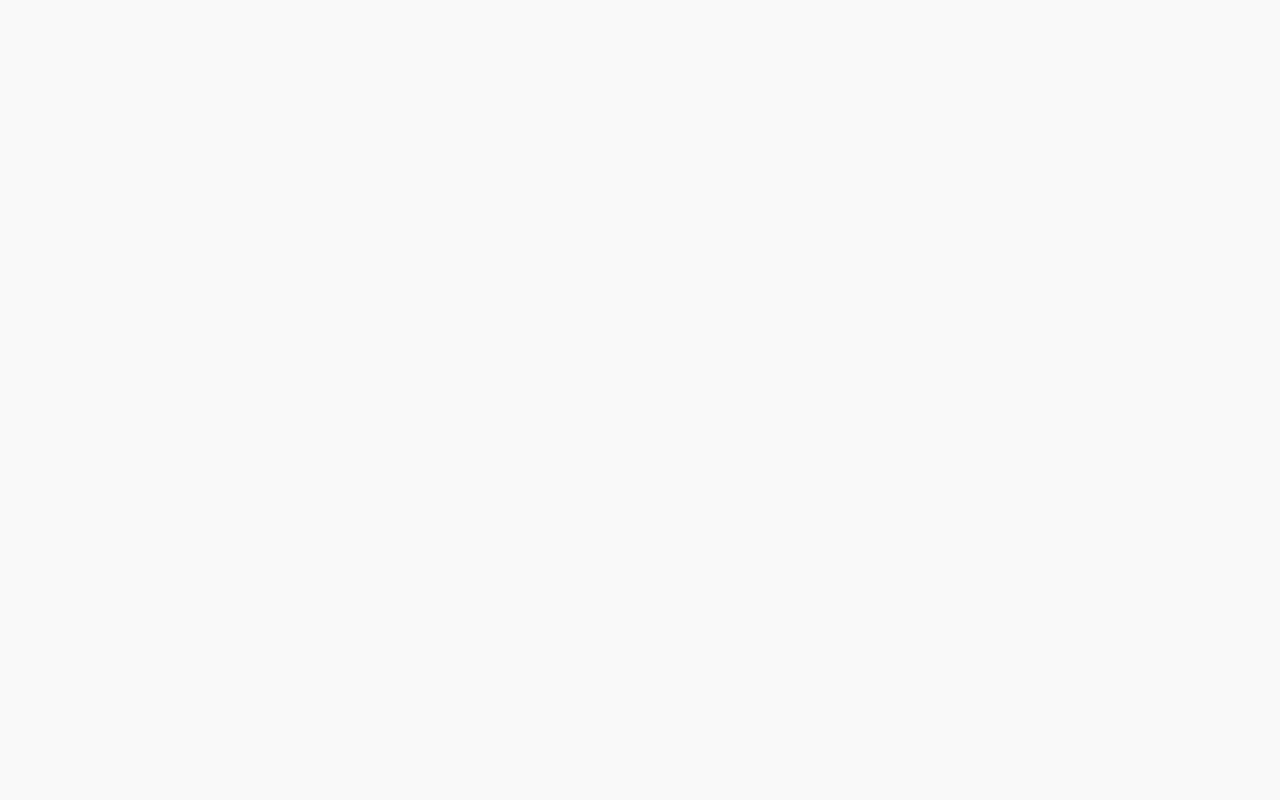
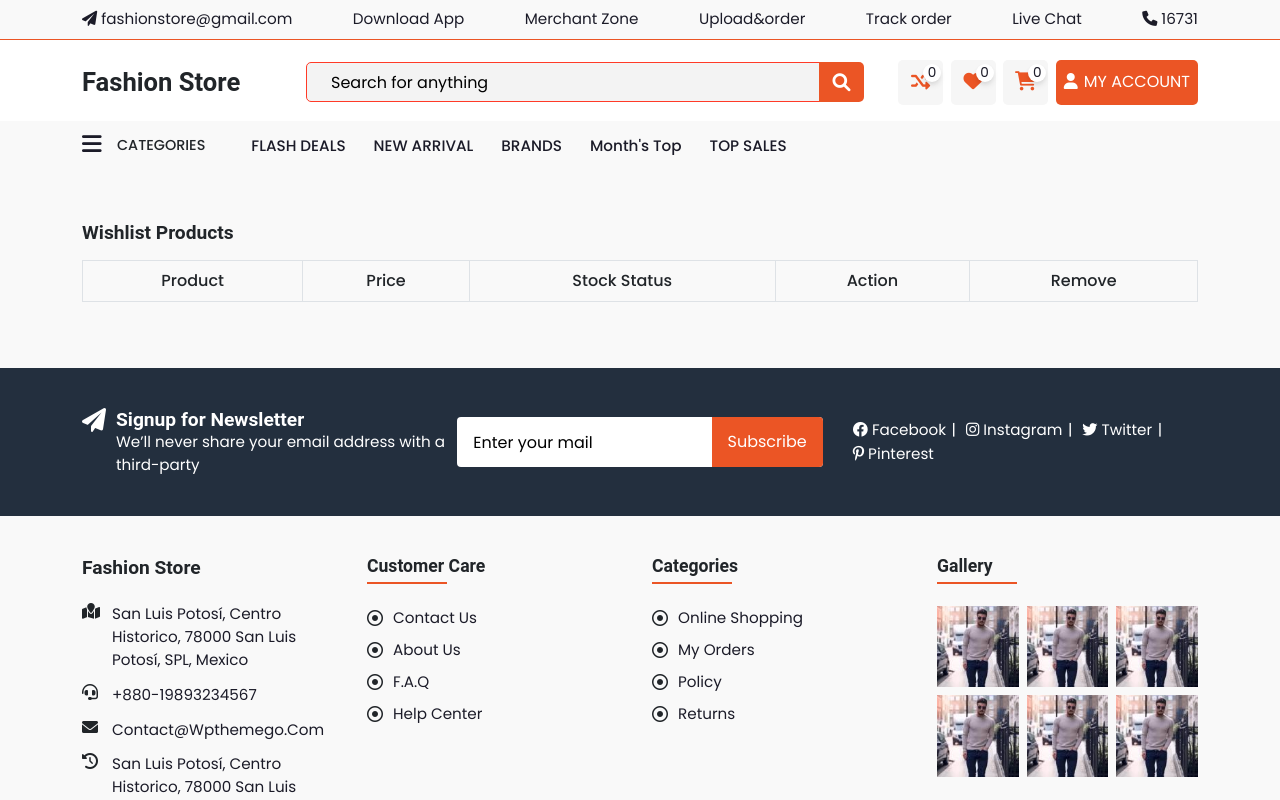
Before and after one commit to mehediemon007/Fashion_Store, a React (Create React App) app: page /wishlist in a window 1280 px wide. Before the commit this address had no page. Shown: the top 800 px of the page. Built offline with nearby package versions, Linux system fonts and the light colour scheme.

Commit message:
wishlist

```diff
--- a/src/App.css
+++ b/src/App.css
@@ -1111,6 +1111,48 @@ label{
   border-radius: 4px 30% 30% 4px;
 }
 
+/* Wish List */
+
+.table>:not(:first-child){
+  border-top: none !important;
+}
+
+.wishlist-table th{
+  font-weight: var(--font-weight-medium);
+  padding: 8px 16px;
+  text-align: center;
+  vertical-align: middle;
+  border-bottom: none;
+}
+
+.wishlist-table td{
+  text-align: center;
+  vertical-align: middle;
+  padding: 0 10px;
+}
+
+.wish-product{
+  display: grid;
+  grid-template-columns: 150px 1fr;
+  align-items: center;
+  grid-column-gap: 16px;
+}
+
+.wish-product .product-image{
+  border-right: 1px solid #d3d3d3;
+  padding: 8px;
+}
+
+.wish-product .product-image img{
+  width: 70px;
+  height: 70px;
+}
+
+.del-wishlist{
+  color: #f34848;
+  cursor: pointer;
+}
+
 /* Footer */
 
 .footer-top{
--- a/src/components/Header/Mainnav.jsx
+++ b/src/components/Header/Mainnav.jsx
@@ -11,7 +11,7 @@ const Mainnav = () => {
     const [totalPrice, setTotal] = useState(0)
 
     const {cart} = useSelector(state => state.cart)
-    const {totalQty} = useSelector(state => state.wishList)
+    const {wishQty} = useSelector(state => state.wishList)
     const {compQty} = useSelector(state => state.compareList)
 
     const [stickyClass, setStickyClass] = useState(false);
@@ -62,7 +62,7 @@ const Mainnav = () => {
                         <div className="col-auto">
                             <div className="nav-right d-flex justify-content-between align-items-center">
                                 <div className='nav-icon'><Link to="#"><span className='count'>{compQty}</span><i className="fa-solid fa-shuffle"></i></Link></div>
-                                <div className='nav-icon'><Link to="#"><span className='count'>{totalQty}</span><i className="fas fa-heart"></i></Link></div>
+                                <div className='nav-icon'><Link to="/wishlist"><span className='count'>{wishQty}</span><i className="fas fa-heart"></i></Link></div>
                                 <div className="nav-cart shopping-cart nav-icon" onClick={()=> showCart(!openCart)}>
                                     <span className='count'>{cart.length}</span>
                                     <i className="fas fa-shopping-cart"></i>
--- /dev/null
+++ b/src/pages/WishList.jsx
@@ -0,0 +1,65 @@
+import React from 'react';
+import Header from '../components/Header/Header'
+import Footer from '../footer/Footer';
+import { useDispatch, useSelector } from 'react-redux';
+import { addToCart, removeFromWishList } from '../redux/actions';
+
+const WishList = () => {
+
+    let dispatch = useDispatch()
+
+    const {wishList} = useSelector(state => state.wishList);
+
+    return (
+        <>
+            <Header/>
+            <main className="fs-main-content">
+                <div className="container">
+                    <div className="fs-wishlist sec-spacer-50">
+                        <h4 className='mb-3'>Wishlist Products</h4>
+                        <div className="row">
+                            <div className="col-12">
+                                <div className="table-responsive">
+                                    <table className="table table-bordered wishlist-table">
+                                        <thead>
+                                            <tr>
+                                                <th colSpan={2}>Product</th>
+                                                <th>Price</th>
+                                                <th>Stock Status</th>
+                                                <th>Action</th>
+                                                <th>Remove</th>
+                                            </tr>
+                                        </thead>
+                                        <tbody>
+                                            {wishList.map((item,index)=> (
+                                                <tr key={index}>
+                                                    <td colSpan={2}>
+                                                        <div className="wish-product">
+                                                            <div className="product-image">
+                                                                <img src={`images/products/${item.thumbnail}`} alt={item.alt} />
+                                                            </div>
+                                                            <div className="product-name">
+                                                                <p>{item.name}</p>
+                                                            </div>
+                                                        </div>
+                                                    </td>
+                                                    <td>&#2547; {item.price}</td>
+                                                    <td className='text-success'>In Stock</td>
+                                                    <td><button className='btn btn-primary' onClick={()=> dispatch(addToCart(item))}>Add Cart</button></td>
+                                                    <td><span className='del-wishlist' onClick={()=> dispatch(removeFromWishList(item.id))}><i className="fa-solid fa-trash-can"></i></span></td>
+                                                </tr>
+                                            ))}
+                                        </tbody>
+                                    </table>
+                                </div>
+                            </div>
+                        </div>
+                    </div>
+                </div>
+            </main>
+            <Footer/>
+        </>
+    )
+}
+
+export default WishList
--- a/src/redux/reducers/wishReducer.js
+++ b/src/redux/reducers/wishReducer.js
@@ -2,7 +2,7 @@ import * as actionTypes from '../actionTypes';
 
 const INITIAL_STATE = {
     wishList:[],
-    totalQty:0
+    wishQty:0
 }
 
 const wishReducer = (state = INITIAL_STATE,action) =>{
@@ -24,13 +24,14 @@ const wishReducer = (state = INITIAL_STATE,action) =>{
                     return{
                         ...state,
                         wishList: [...state.wishList, product],
-                        totalQty: state.totalQty + 1
+                        wishQty: state.wishQty + 1
                     }
                 }
         case actionTypes.REMOVE_WISHLIST:
             return {
                 ...state,
-                wishList: state.wishList.filter(item => item.id === action.id)
+                wishList: state.wishList.filter(item => item.id !== action.itemId),
+                wishQty: state.wishQty - 1
             }
         default:
             return state
--- a/src/router/Router.js
+++ b/src/router/Router.js
@@ -3,6 +3,7 @@ import {Routes, Route} from "react-router-dom";
 import Category from '../pages/Category';
 import Home from '../pages/Home';
 import ProductDetails from '../pages/ProductDetails';
+import WishList from '../pages/WishList';
 
 const routes = () => {
     return (
@@ -10,6 +11,7 @@ const routes = () => {
             <Route exact path='/' element={<Home/>}/>
             <Route exact path='/product_details/:product_id' element={<ProductDetails/>}/>
             <Route exact path='/category/:category_name' element={<Category/>}/>
+            <Route exact path='/wishlist' element={<WishList/>}/>
         </Routes>
     )
 }
```
